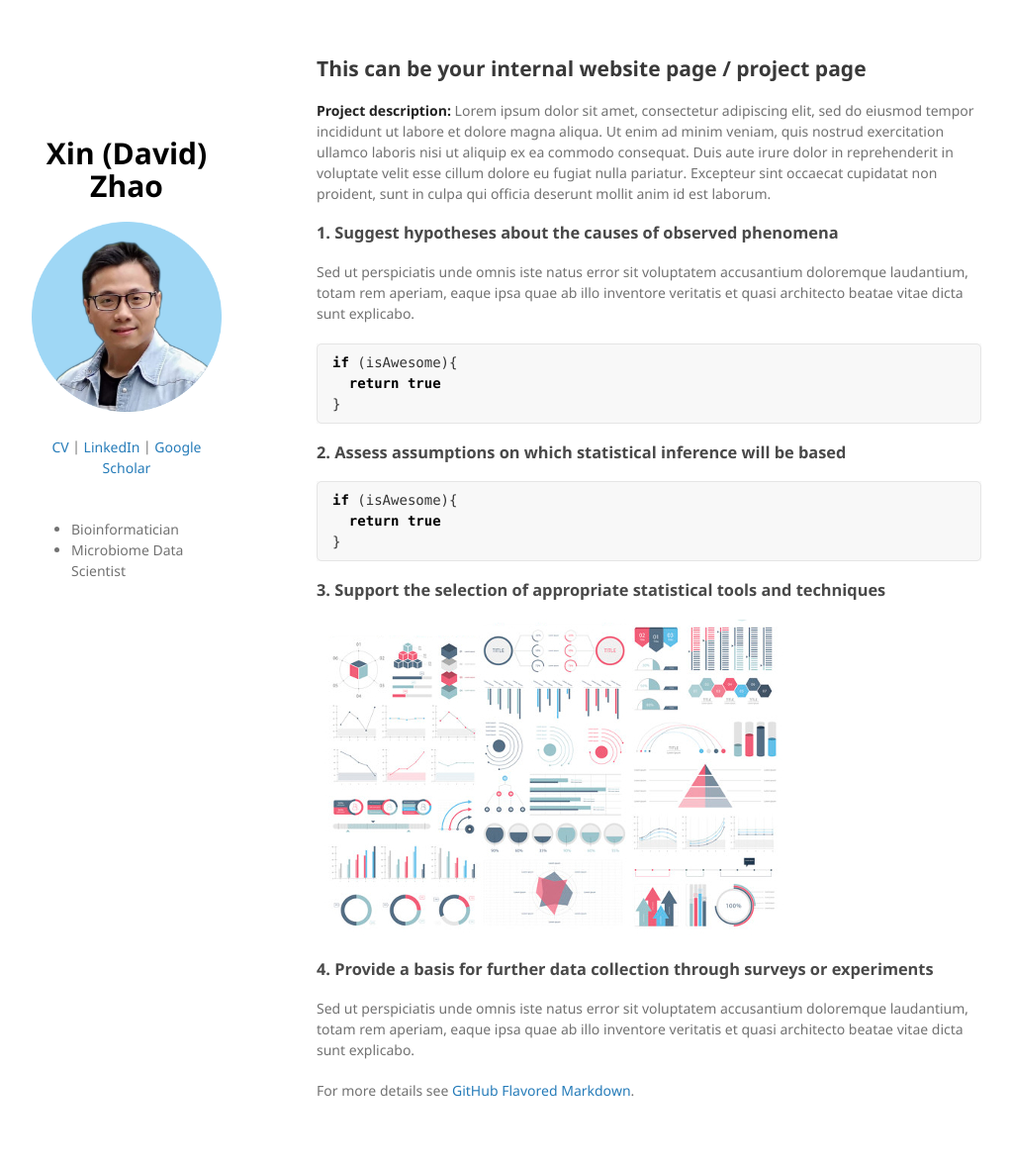
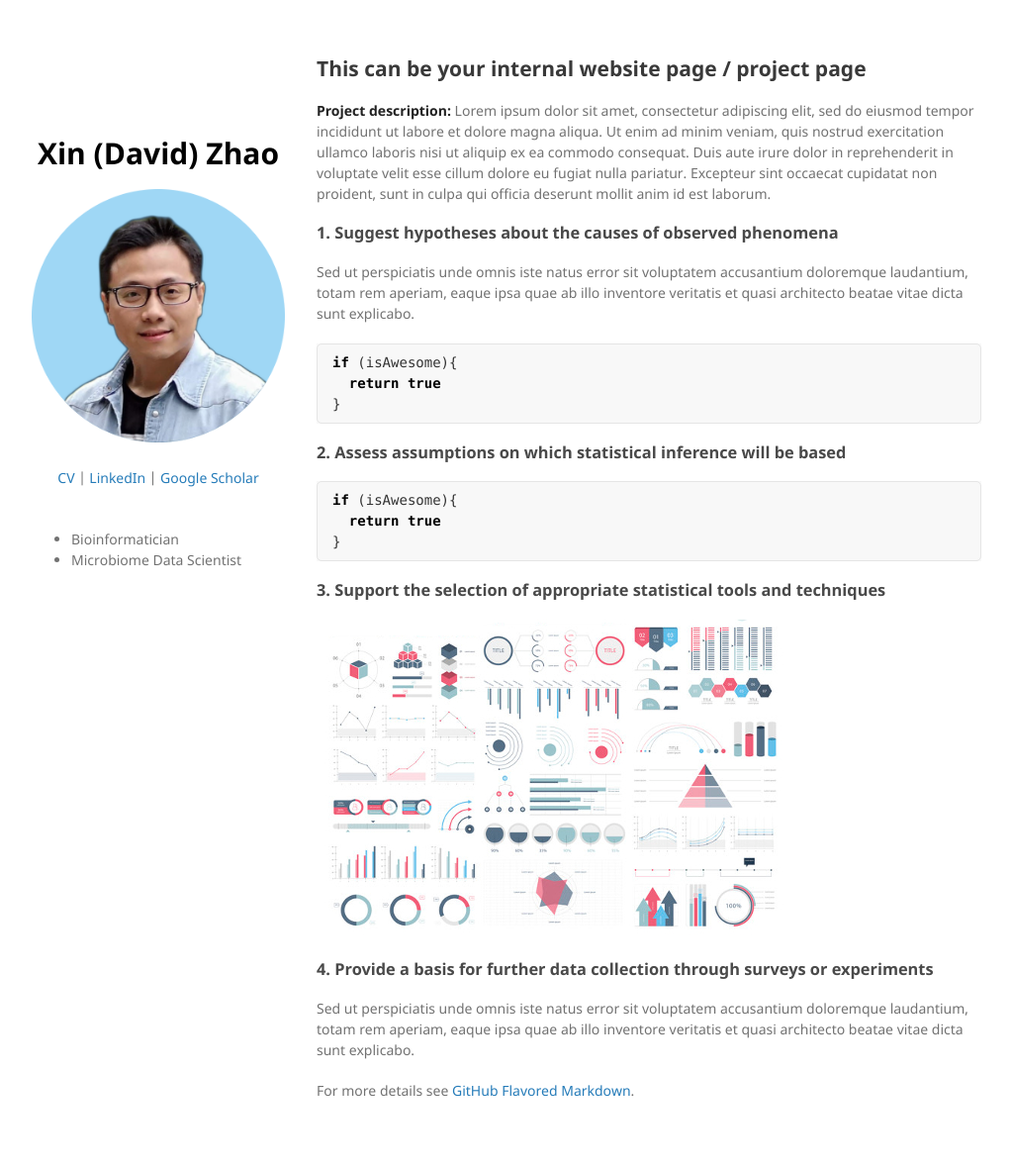
Before and after one commit to davidzhao1015/zhao1015-david.github.io, a Jekyll site: the page built from sample_page.md, in a window 1280 px wide. Shown: the whole page at 99% size, without its empty margins (128-1151 px from the left). Built offline with Jekyll 4.4.1, drawn with Linux system fonts in a browser that asks for light colours; our own code applies the rules of GitHub Pages for plain Markdown files.

Commit message:
updated header position

```diff
--- a/_sass/jekyll-theme-minimal.scss
+++ b/_sass/jekyll-theme-minimal.scss
@@ -109,7 +109,7 @@
   // the original width 270px
   width: 20%;
   float:left;
-  position:-webkit-sticky;
+  position:absolute;
   padding-top: 80px;
   // -webkit-font-smoothing:subpixel-antialiased;
 }
```
